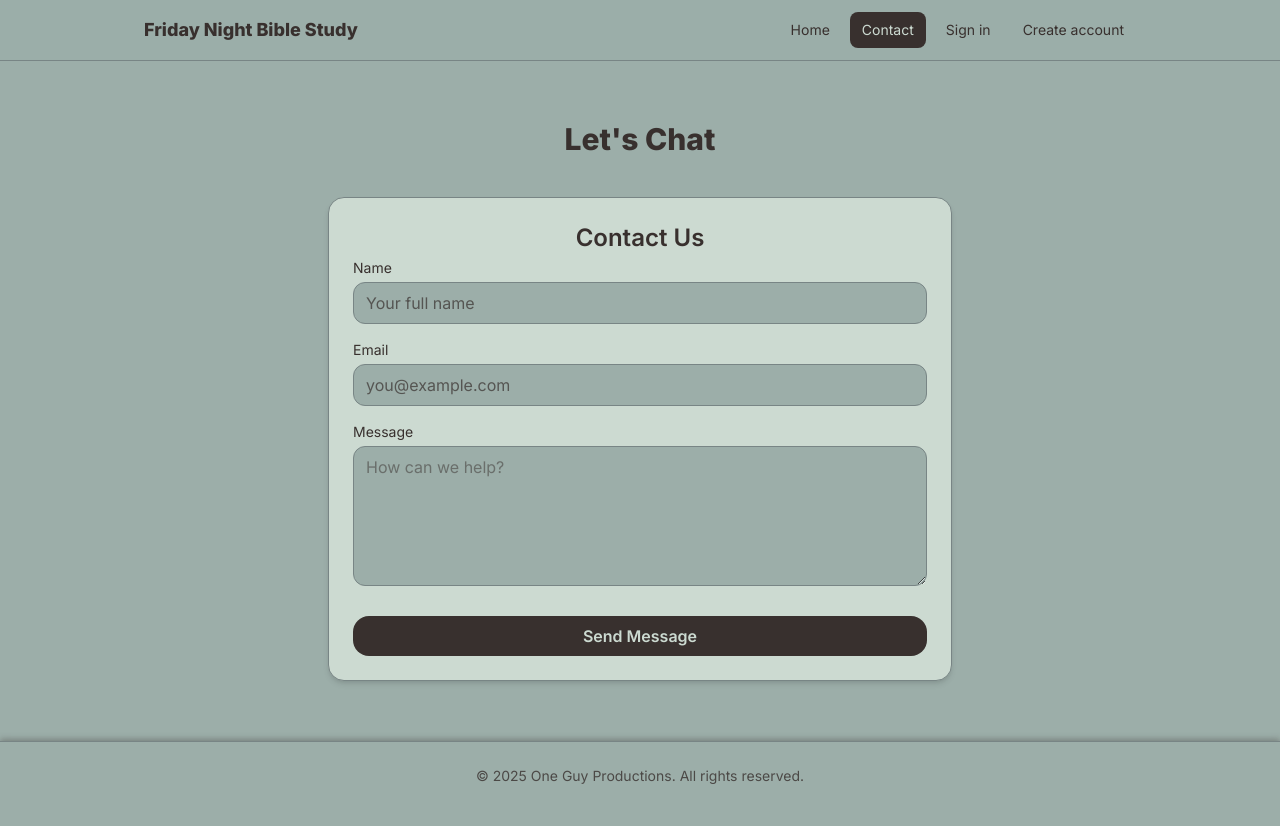
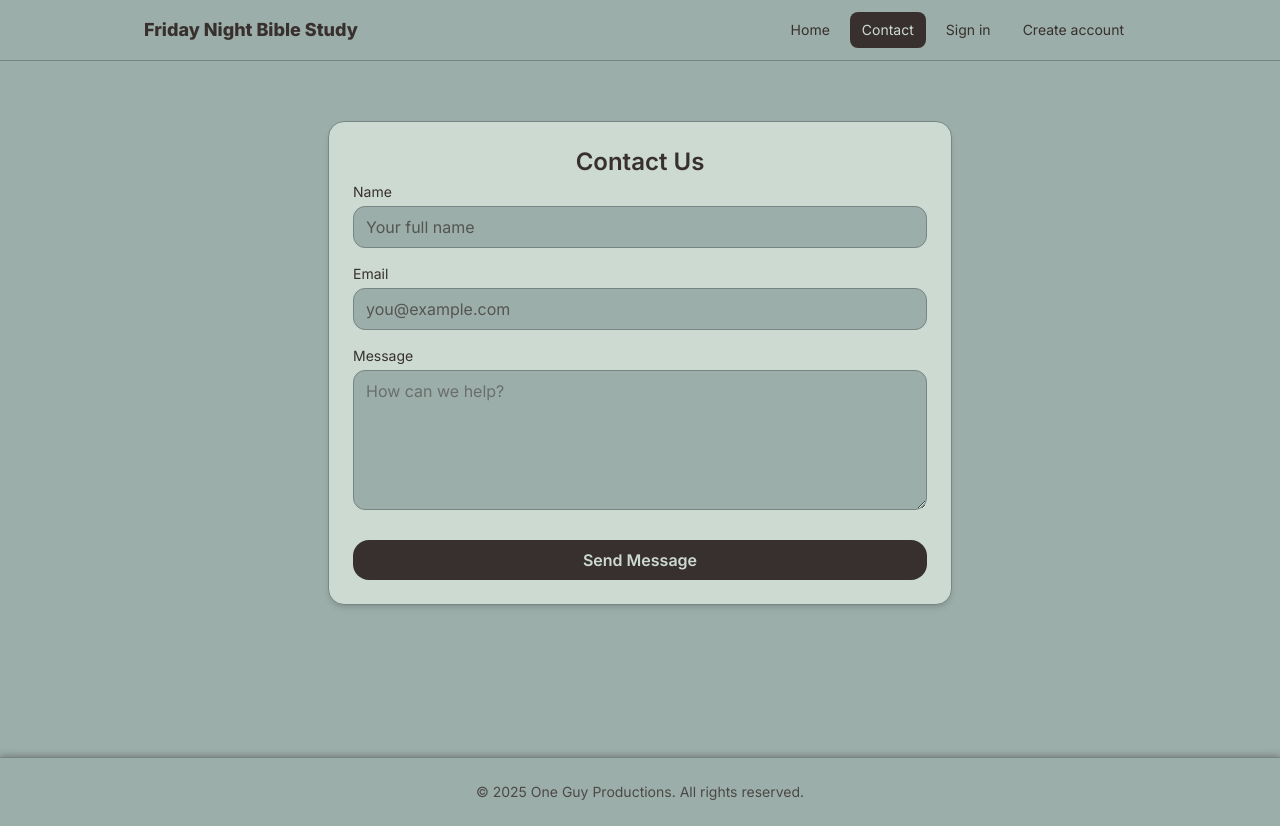
Before and after one commit to nathangreen1632/FridayBibleStudy, a React (Vite) app in the folder Client/: page /contact in a window 1280 px wide. Built offline with nearby package versions, Linux system fonts and the light colour scheme; no server answers.

Commit message:
fix(client): adjust `ContactPage` layout height for improved view consistency
- Update minimum height of the `ContactPage` layout from 70vh to 84vh for consistent visual alignment.
- Remove redundant header code to streamline the component structure.

```diff
--- a/Client/src/pages/contact/ContactPage.tsx
+++ b/Client/src/pages/contact/ContactPage.tsx
@@ -6,11 +6,7 @@ export default function ContactPage(): React.ReactElement {
   const { pathname } = useLocation();
 
   return (
-    <main className="min-h-[70vh] px-6 py-12 max-w-2xl mx-auto bg-[var(--theme-bg)] text-[var(--theme-text)]">
-      <h2 className="text-3xl font-extrabold text-center mb-10 text-[var(--theme-accent)]">
-        Let&apos;s Chat
-      </h2>
-      {/* Re-mount on route change to clear form */}
+    <main className="min-h-[84vh] px-6 py-12 max-w-2xl mx-auto bg-[var(--theme-bg)] text-[var(--theme-text)]">
       <ContactFormLogic key={pathname} />
     </main>
   );
```
